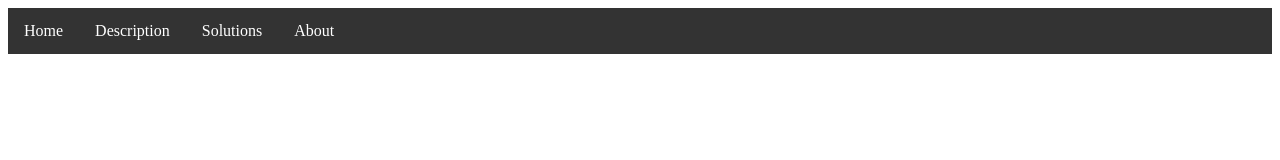
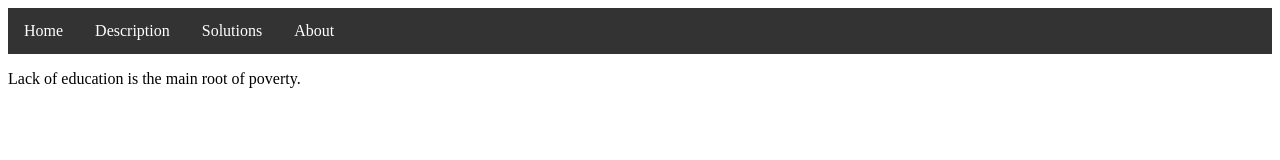
Before and after one commit to AceGriff/Unit_2, a plain HTML site: page index.html in a window 1280 px wide. Drawn offline with Linux system fonts and the light colour scheme.

Commit message:
Update index.html

```diff
--- a/index.html
+++ b/index.html
@@ -35,7 +35,8 @@ li a:hover {
   <li><a href="Solutions.html">Solutions</a></li>
   <li><a href="#about">About</a></li>
 </ul>
-
+<p>
+Lack of education is the main root of poverty.
 
 </body>
 </html>
```
